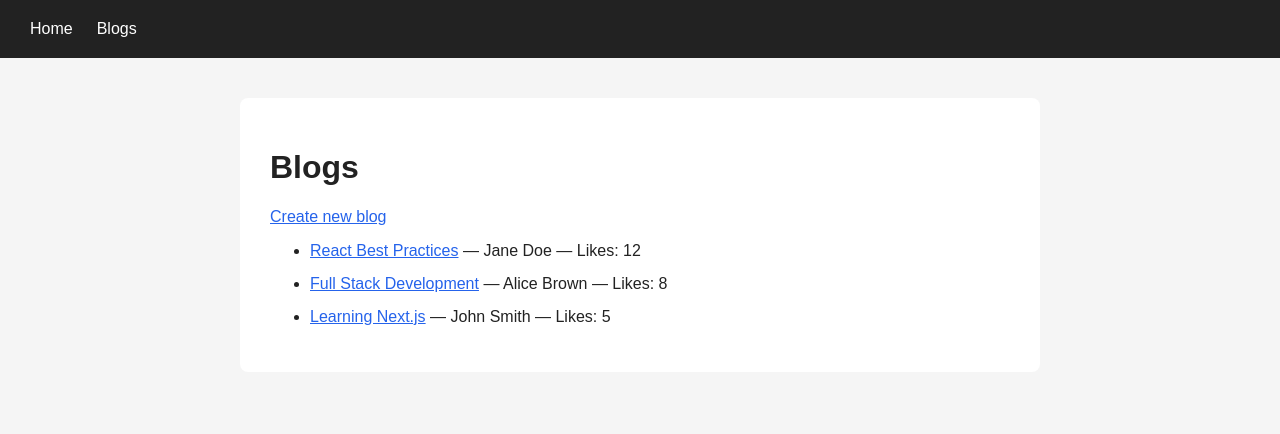
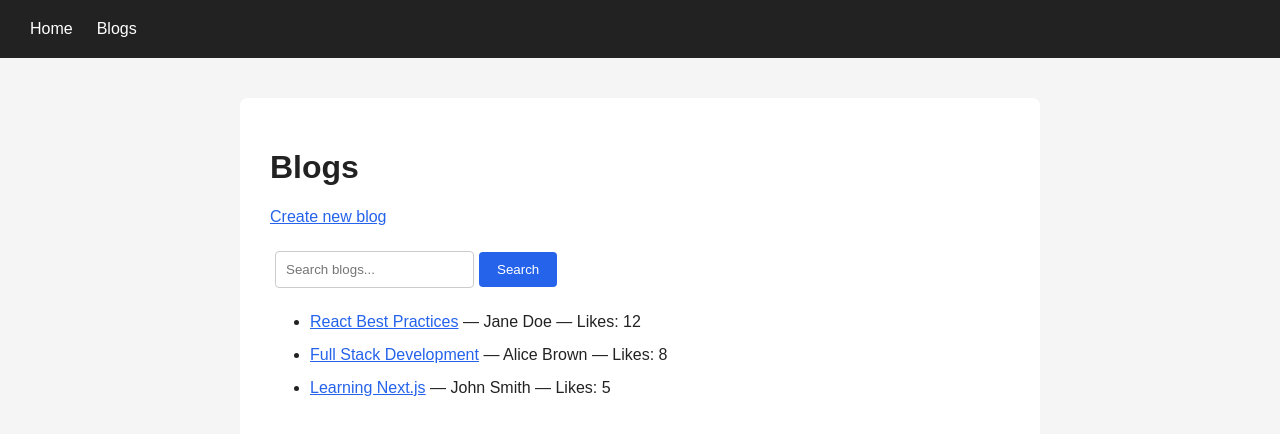
Before and after one commit to Aizina/fs-nextjs, a Next.js app: page /blogs in a window 1280 px wide. Shown: the top 434 px of the page. Built offline with nearby package versions, Linux system fonts and the light colour scheme.

Commit message:
Exercise 6: Add blog search with URL parameters

```diff
--- a/app/blogs/page.tsx
+++ b/app/blogs/page.tsx
@@ -3,14 +3,44 @@ import { getBlogs } from "../services/blogs";
 
 export const dynamic = "force-dynamic";
 
-export default function BlogsPage() {
-  const blogs = getBlogs();
+type Props = {
+  searchParams: Promise<{
+    filter?: string | string[];
+  }>;
+};
+
+export default async function BlogsPage({
+  searchParams,
+}: Props) {
+  const { filter } = await searchParams;
+
+  const search =
+    typeof filter === "string"
+      ? filter
+      : filter?.[0] ?? "";
+
+  const blogs = getBlogs(search);
 
   return (
     <div>
       <h1>Blogs</h1>
 
       <Link href="/blogs/new">Create new blog</Link>
+
+      <form action="/blogs" method="GET">
+        <input
+          type="text"
+          name="filter"
+          placeholder="Search blogs..."
+          defaultValue={search}
+        />
+
+        <button type="submit">Search</button>
+      </form>
+
+      {blogs.length === 0 && (
+        <p>No blogs found.</p>
+      )}
 
       <ul>
         {blogs.map((blog) => (
--- a/app/services/blogs.ts
+++ b/app/services/blogs.ts
@@ -38,8 +38,14 @@ const store = globalThis as typeof globalThis & {
 
 const blogs = (store.blogList ??= initialBlogs);
 
-export function getBlogs(): Blog[] {
-  return [...blogs].sort((a, b) => b.likes - a.likes);
+export function getBlogs(filter = ""): Blog[] {
+  return blogs
+    .filter((blog) =>
+      blog.title
+        .toLowerCase()
+        .includes(filter.trim().toLowerCase())
+    )
+    .sort((a, b) => b.likes - a.likes);
 }
 
 export function addBlog(
```
